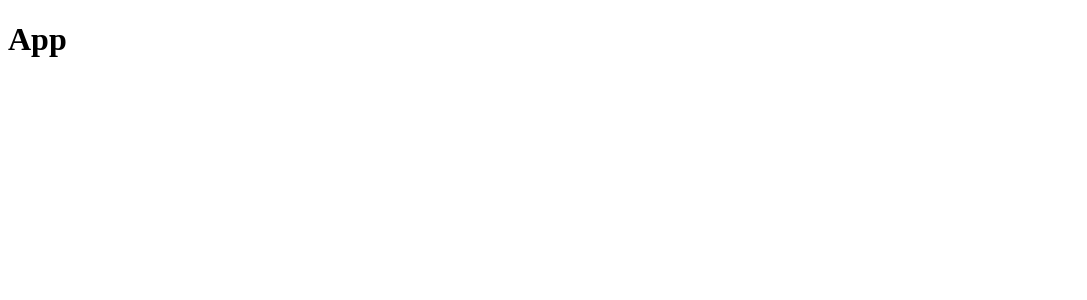
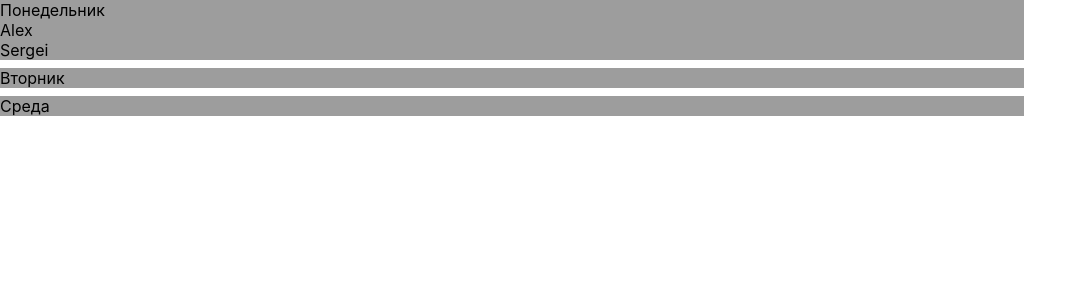
Before and after one commit to LikerK/work-schedule, a React (Create React App) app in the folder frontend/: page / in a window 1280 px wide. Shown: the top 300 px of the page, without its empty margins (0-1087 px from the left). Built offline with nearby package versions, Linux system fonts and the light colour scheme.

Commit message:
update files

```diff
--- a/frontend/src/components/App.jsx
+++ b/frontend/src/components/App.jsx
@@ -1,5 +1,10 @@
+import Days from "./Days.jsx";
+import '../index.css';
+
 const App = () => {
-  return <h1>App</h1>;
+  return (
+    <Days />
+  );
 }
 
 export default App;
--- a/frontend/src/index.css
+++ b/frontend/src/index.css
@@ -11,3 +11,14 @@ code {
   font-family: source-code-pro, Menlo, Monaco, Consolas, 'Courier New',
     monospace;
 }
+
+.days {
+  width: 80vw;
+  display: flex;
+  flex-direction: column;
+  gap: 0.5em;
+}
+
+.day {
+  background-color: rgb(157, 157, 157);
+}
```
Also changed, not shown: frontend/src/logo.svg (deleted).
